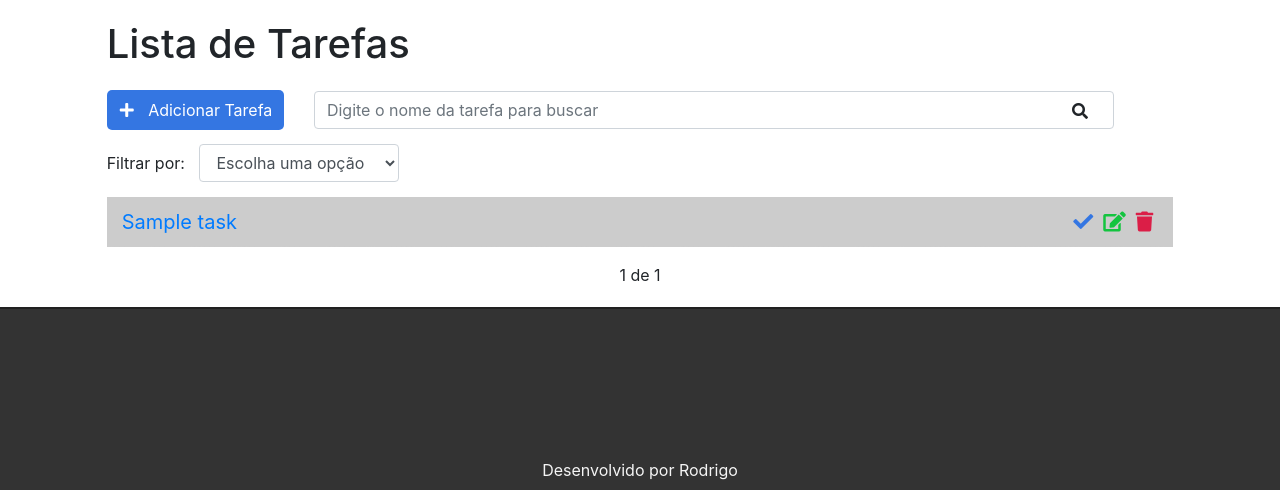
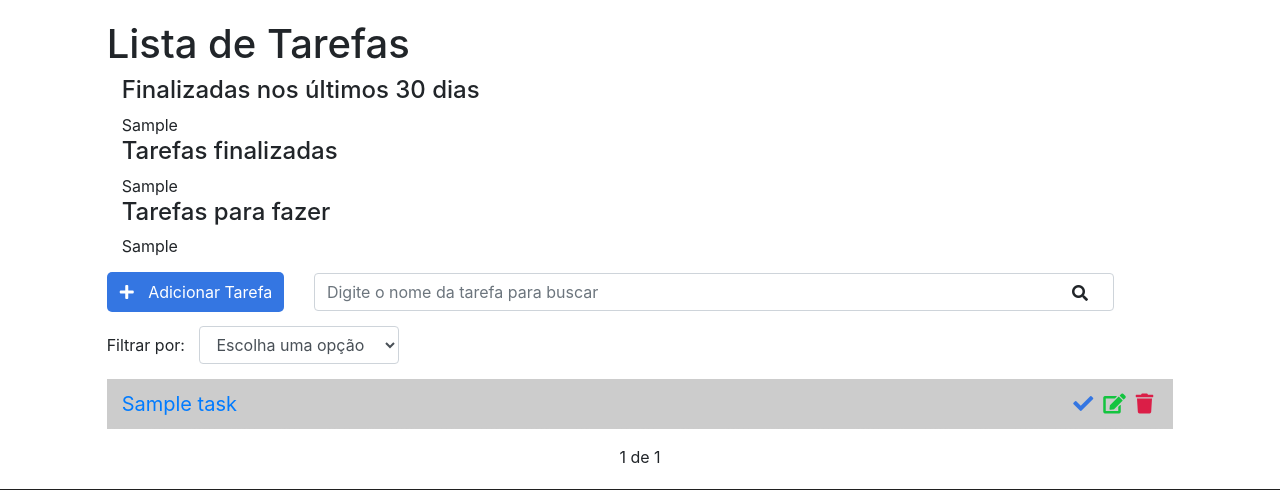
Before and after one commit to rodrigoyuri/to-do-python, a Django app: template tasks/templates/tasks/list.html in a window 1280 px wide. Shown: the part 57-547 px from the top of the page. Run offline with Django 3.2, Linux system fonts and the light colour scheme; the template is opened without the code that fills it: most values are stand-ins (such as "Sample title", 1, 10 or a date in 2020); some libraries are stand-ins or nearby versions.

Commit message:
create dashboard to the user

```diff
--- a/tasks/templates/tasks/list.html
+++ b/tasks/templates/tasks/list.html
@@ -7,6 +7,20 @@
 {% block content %}
     <div class="offset-1 col-10 list-div">
         <h1>Lista de Tarefas</h1>
+        <div class="container dashboard">
+            <div class="col4 dashboard-box" id="dashboard-lastdays">
+                <h4>Finalizadas nos últimos 30 dias</h4>
+                <span>{{ tasksDoneRecently }}</span>
+            </div>
+            <div class="col4 dashboard-box" id="dashboard-done">
+                <h4>Tarefas finalizadas</h4>
+                <span>{{ tasksDone }}</span>
+            </div>
+            <div class="col4 dashboard-box" id="dashboard-doing">
+                <h4>Tarefas para fazer</h4>
+                <span>{{ tasksDoing }}</span>
+            </div>
+        </div>
         <a id="add-link" href="newtask/">
             <div class="col-2 add-div">
                 <i class="fas fa-plus"></i> Adicionar Tarefa
```
